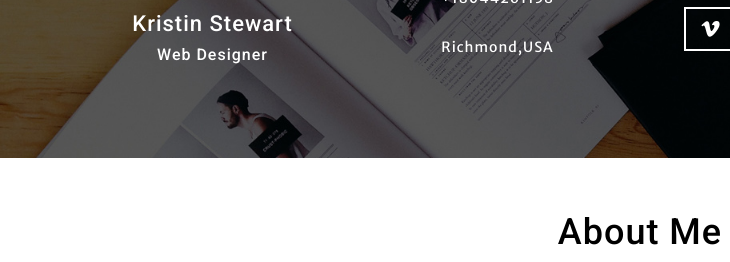
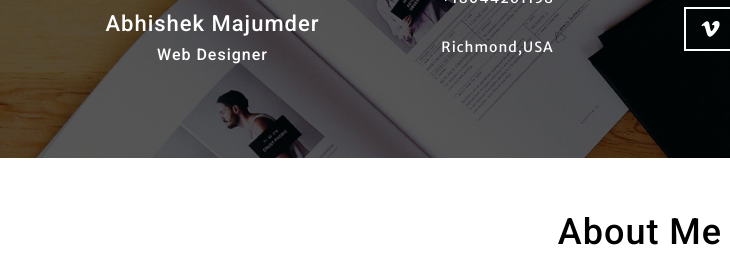
Before and after one commit to abhishekmj1994/urltesting, a plain HTML site: page index.html in a window 1280 px wide. Shown: the part 208-470 px from the top of the page, 0-730 px from the left. Drawn offline with Linux system fonts and the light colour scheme.

Commit message:
Update index.html

```diff
--- a/index.html
+++ b/index.html
@@ -32,7 +32,7 @@ Smartphone Compatible web template, free webdesigns for Nokia, Samsung, LG, Sony
 	<div class="container">
 		<div class="col-md-3 b-part1">
 			<img src="images/1.jpg" alt=" gfh" />
-			<h1>Kristin Stewart</h1>
+			<h1>Abhishek Majumder</h1>
 			<h2>Web Designer</h2>
 		</div>
 		<div class="col-md-3 b-part2">
```
